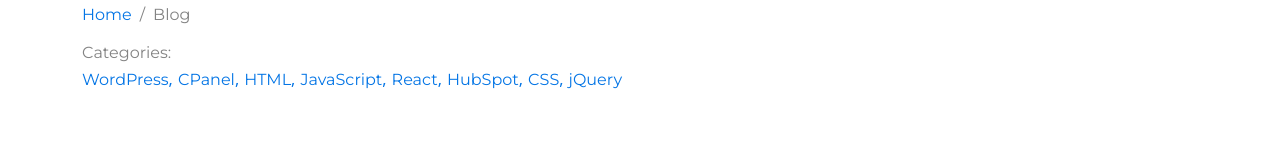
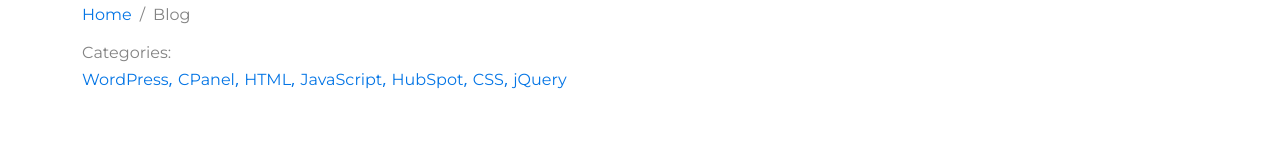
Before and after one commit to subzero783/portfolio-2, a React (Create React App) app in the folder frontend/: page /blog in a window 1280 px wide. Shown: the part 304-464 px from the top of the page. Built offline with nearby package versions, Linux system fonts and the light colour scheme.

Commit message:
modified sitemap.xml to remove react and also in categories.js

```diff
--- a/frontend/src/data/categories.js
+++ b/frontend/src/data/categories.js
@@ -1,5 +1,5 @@
 export const categories = [
   {
-    categories: ["WordPress", "CPanel", "HTML", "JavaScript", "React", "HubSpot", "CSS", "jQuery"],
+    categories: ["WordPress", "CPanel", "HTML", "JavaScript", "HubSpot", "CSS", "jQuery"],
   },
 ];
```
Also changed, not shown: 1 other file (tests, documents, lock files or other folders).
